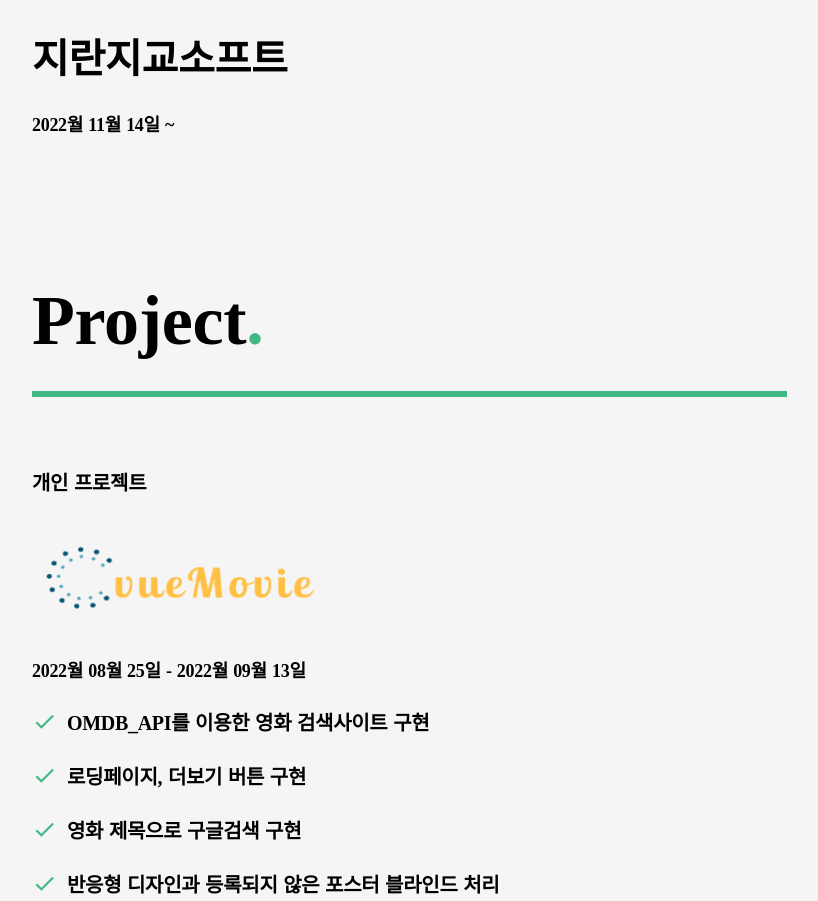
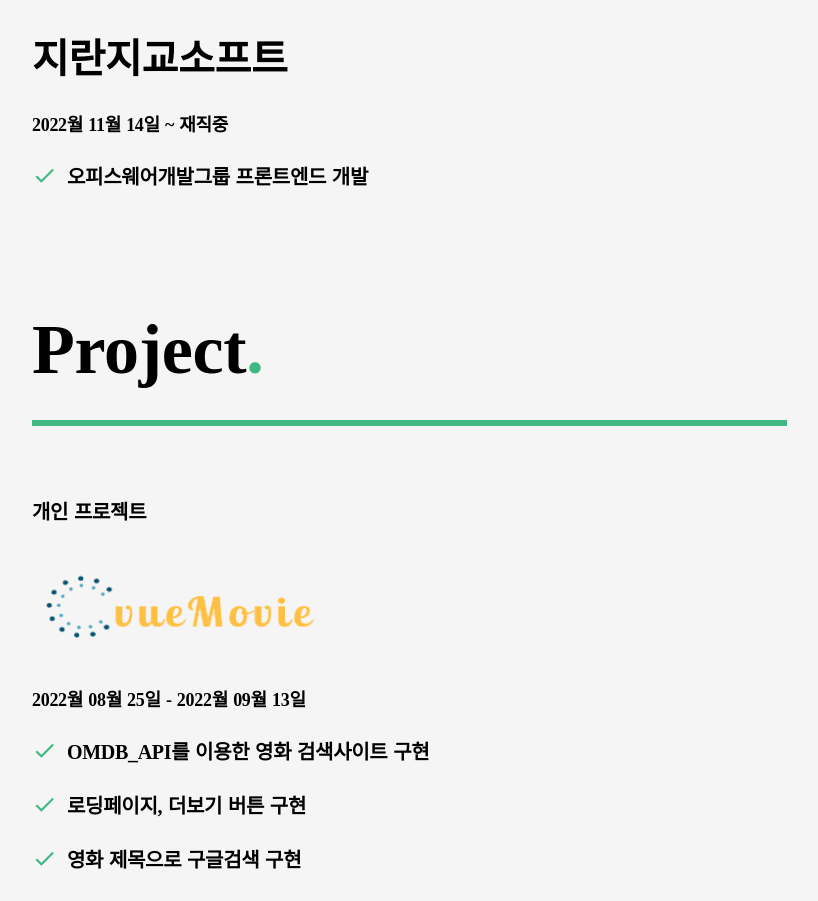
Before and after one commit to mercuryPark/VuePortFolio, a Nuxt app: page / in a window 1280 px wide. Shown: the part 1710-2611 px from the top of the page, without its empty margins (264-1082 px from the left). Built offline with nearby package versions, Linux system fonts and the light colour scheme; a web font is replaced by a local one.

Commit message:
2022/11/13 - 15:38

```diff
--- a/layouts/default.vue
+++ b/layouts/default.vue
@@ -118,12 +118,12 @@
        <div class="chapter-box chapter">
          <p class="headline">개발팀</p>
          <h2 id="(주)아웃도어스쿨">지란지교소프트</h2>
-         <span class="date">2022월 11월 14일 ~</span>
+         <span class="date">2022월 11월 14일 ~ 재직중</span>
          <div class="chapter-box">
-                <!-- <div class="text-line">
+                <div class="text-line">
              <svg class="MuiSvgIcon-root Explain__ExplainCheckIcon-sc-1huy195-2 gCPosX" focusable="false" viewBox="0 0 24 24" aria-hidden="true"><path d="M9 16.17L4.83 12l-1.42 1.41L9 19 21 7l-1.41-1.41z"></path></svg>
-           <p>SOS몰 자사몰 사이트 (Cafe24기반 1인개발)</p>
-          </div> -->
+           <p>오피스웨어개발그룹 프론트엔드 개발</p>
+          </div>
 
 
              </div>
```
